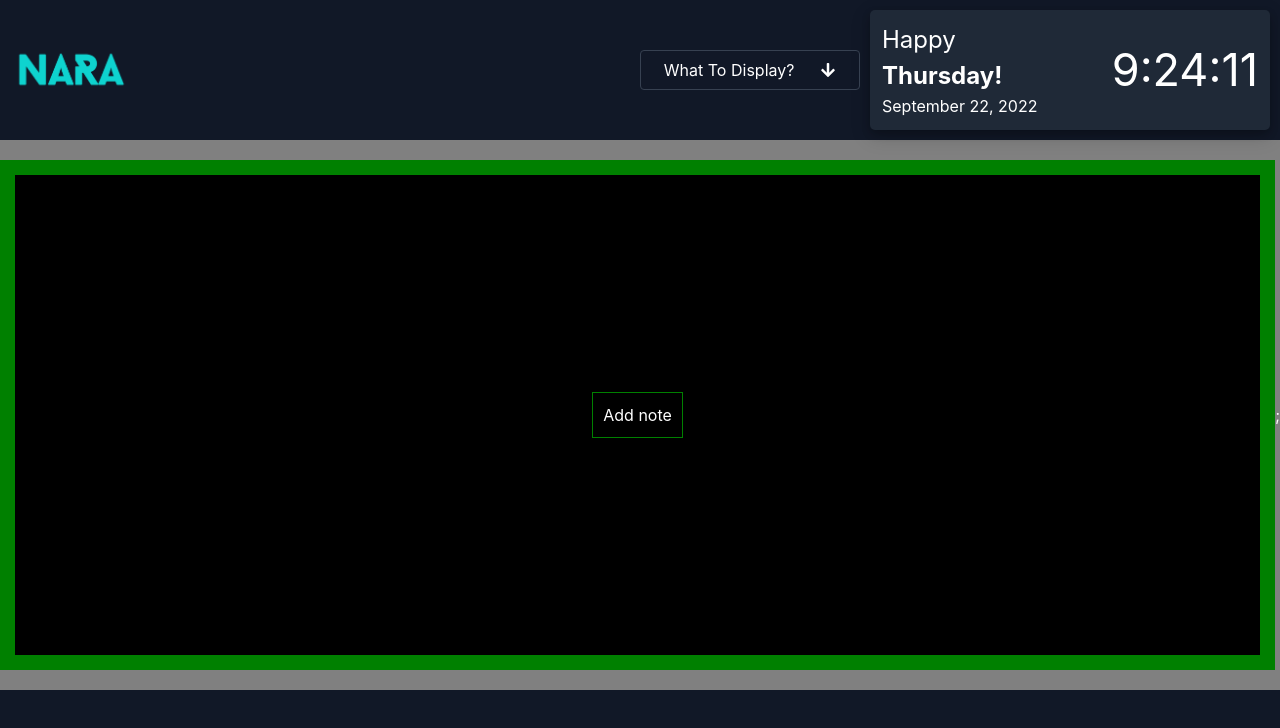
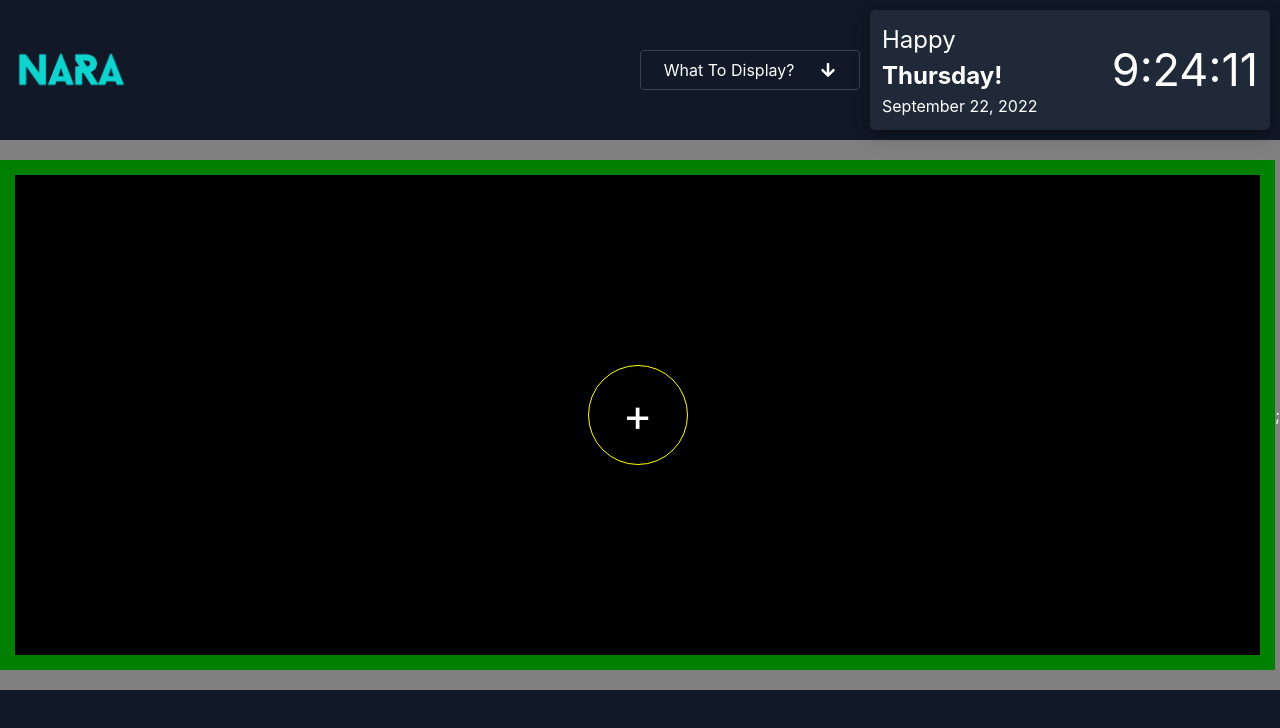
Before and after one commit to Keemchard/NARA, a React (Create React App) app: page /note in a window 1280 px wide. Shown: the top 728 px of the page. Built offline with nearby package versions, Linux system fonts and the light colour scheme.

Commit message:
add noteButton Comp

```diff
--- a/src/App.css
+++ b/src/App.css
@@ -9,7 +9,7 @@
 
 .addForm {
   /* background-color: aqua !important; */
-  backdrop-filter: blur(5px) !important;
+  backdrop-filter: blur(10px) !important;
 }
 
 @media only screen and (max-width: 1194px) {
--- a/src/notesComponents/NoteAddForm.tsx
+++ b/src/notesComponents/NoteAddForm.tsx
@@ -18,15 +18,16 @@ const NoteAddForm = ({
           setUserTitleInput(e.target.value);
         }}
       />
-      <input
-        className="m-[5px] p-[7px] bg-[green]"
-        type="text"
+      <textarea
+        rows={4}
+        cols={50}
+        className="m-[5px] p-[7px] bg-[green]  "
         placeholder="Note Content"
         value={userContentInput}
         onChange={(e) => {
           setUserContentInput(e.target.value);
         }}
-      />
+      ></textarea>
       <input
         className="p-[10px] border-[green] border-solid border-[1px]"
         type="submit"
--- a/src/notesComponents/NoteButton.tsx
+++ b/src/notesComponents/NoteButton.tsx
@@ -1,7 +1,28 @@
 import React from "react";
 
-const NoteButton = () => {
-  return <div>NoteButton</div>;
+const NoteButton = ({
+  buttontext,
+  buttonWidth,
+  buttonHeight,
+  buttonRadius,
+  btnTextSize,
+  buttonFunct,
+}: any) => {
+  return (
+    <button
+      className="m-[10px] pl-[10px] pr-[10px] pt-[7px] pb-[7px] border-[yellow] border-solid border-[1px]"
+      style={{
+        borderRadius: `${buttonRadius}`,
+        width: `${buttonWidth}`,
+        height: `${buttonHeight}`,
+      }}
+      onClick={() => {
+        buttonFunct();
+      }}
+    >
+      <p style={{ fontSize: `${btnTextSize}` }}>{buttontext}</p>
+    </button>
+  );
 };
 
 export default NoteButton;
--- a/src/notesComponents/NoteDash.tsx
+++ b/src/notesComponents/NoteDash.tsx
@@ -1,6 +1,7 @@
 import React, { FormEvent, useState } from "react";
 import "../App.css";
 import NoteAddForm from "./NoteAddForm";
+import NoteButton from "./NoteButton";
 import NoteCard from "./NoteCard";
 
 interface NoteModel {
@@ -21,11 +22,9 @@ const NoteDash = () => {
     setDisplayAddNoteForm(!displayAddNoteForm);
   };
 
-  const date = new Date();
-
   const addNotes = (e: FormEvent) => {
     e.preventDefault();
-
+    const date = new Date();
     const nDate = `${
       date.getMonth() + 1
     }/${date.getDate()}/${date.getFullYear()}`;
@@ -41,6 +40,8 @@ const NoteDash = () => {
       ...notes,
     ];
     setNotes(newSetOfNotes);
+    setUserTitleInput("");
+    setUserContentInput("");
     isToggleAddForm();
   };
 
@@ -60,22 +61,30 @@ const NoteDash = () => {
                 />
               </div>
               <div>
-                <button
+                {/* <button
                   onClick={isToggleAddForm}
                   className="p-[10px] border-[black] border-solid border-[1px]"
                 >
                   Cancel
-                </button>
+                </button> */}
+                <NoteButton
+                  buttontext="Cancel"
+                  buttonWidth="120px"
+                  buttonRadius="5px"
+                  buttonFunct={isToggleAddForm}
+                />
               </div>
             </div>
           ) : (
             <div className="h-[60vh] bg-[black] p-[10px] flex flex-col items-center justify-center">
-              <button
-                onClick={isToggleAddForm}
-                className="p-[10px] border-[green] border-solid border-[1px]"
-              >
-                Add note
-              </button>
+              <NoteButton
+                buttontext="+"
+                btnTextSize="45px"
+                buttonWidth="100px"
+                buttonHeight="100px"
+                buttonRadius="50%"
+                buttonFunct={isToggleAddForm}
+              />
             </div>
           )
         ) : (
@@ -92,12 +101,12 @@ const NoteDash = () => {
                   />
                 </div>
                 <div>
-                  <button
-                    onClick={isToggleAddForm}
-                    className="p-[10px] border-[black] border-solid border-[1px]"
-                  >
-                    Cancel
-                  </button>
+                  <NoteButton
+                    buttontext="Cancel"
+                    buttonWidth="120px"
+                    buttonRadius="5px"
+                    buttonFunct={isToggleAddForm}
+                  />
                 </div>
               </div>
             )}
@@ -112,12 +121,14 @@ const NoteDash = () => {
                   />
                 );
               })}
-              <button
-                onClick={isToggleAddForm}
-                className="p-[10px] border-[black] border-solid border-[1px]"
-              >
-                Add note
-              </button>
+              <NoteButton
+                buttontext="+"
+                btnTextSize="20px"
+                buttonWidth="50px"
+                buttonHeight="50px"
+                buttonRadius="50%"
+                buttonFunct={isToggleAddForm}
+              />
             </div>
           </div>
         )}
```
